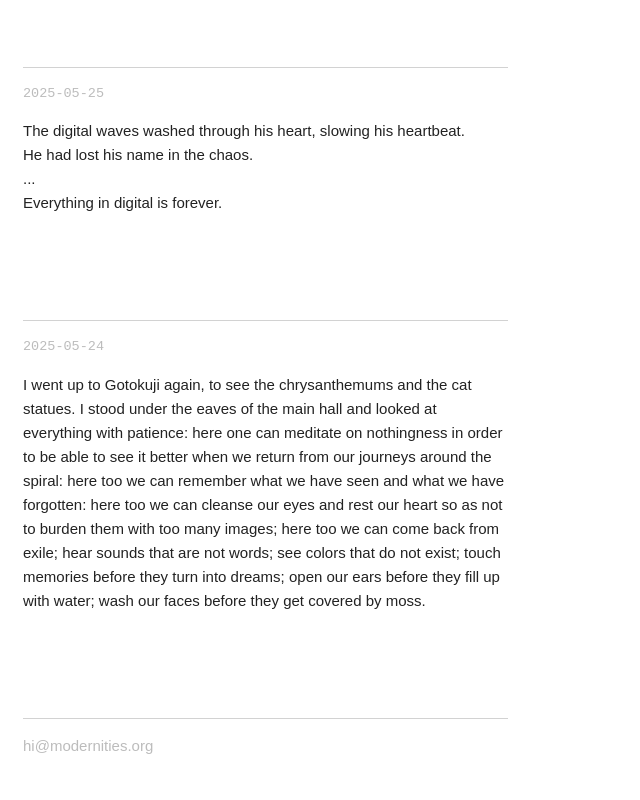
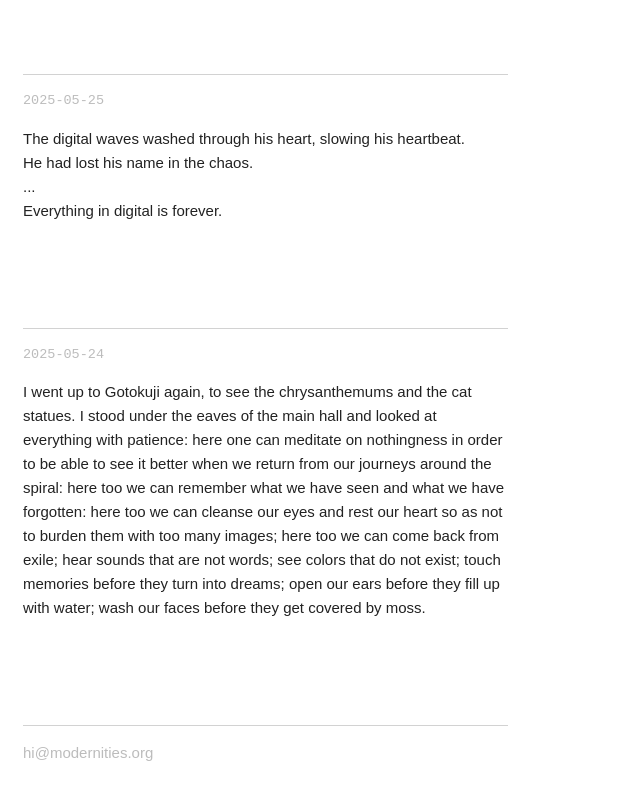
Before and after one commit to modernities/modernities.github.io, a plain HTML site: page index.html in a window 1280 px wide. Shown: the part 2363-3163 px from the top of the page, without its empty margins (0-640 px from the left). Drawn offline with Linux system fonts and the light colour scheme.

Commit message:
Add files via upload

```diff
--- a/index.html
+++ b/index.html
@@ -15,7 +15,7 @@
       font-family: sans-serif;
       line-height: 1.6;
       font-size: 15px;
-      margin: 0.5rem 1rem 1.5rem 1rem;
+      margin: 1rem;
       max-width: 60ch;
       background: #fff;
       color: #222;
@@ -75,6 +75,7 @@
 
     footer {
       margin-top: 1rem;
+      padding-bottom: 2rem;
     }
 
     hr {
```
